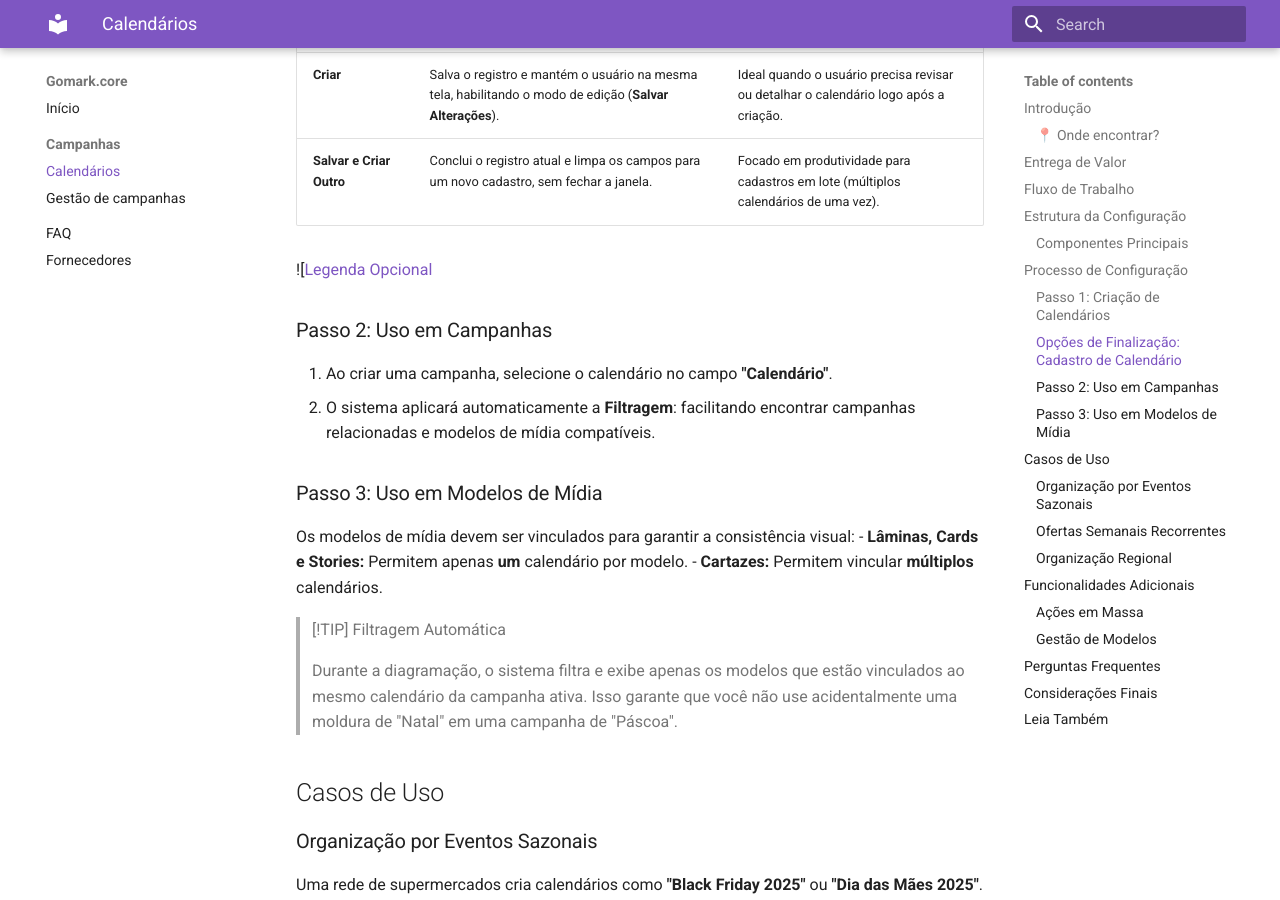
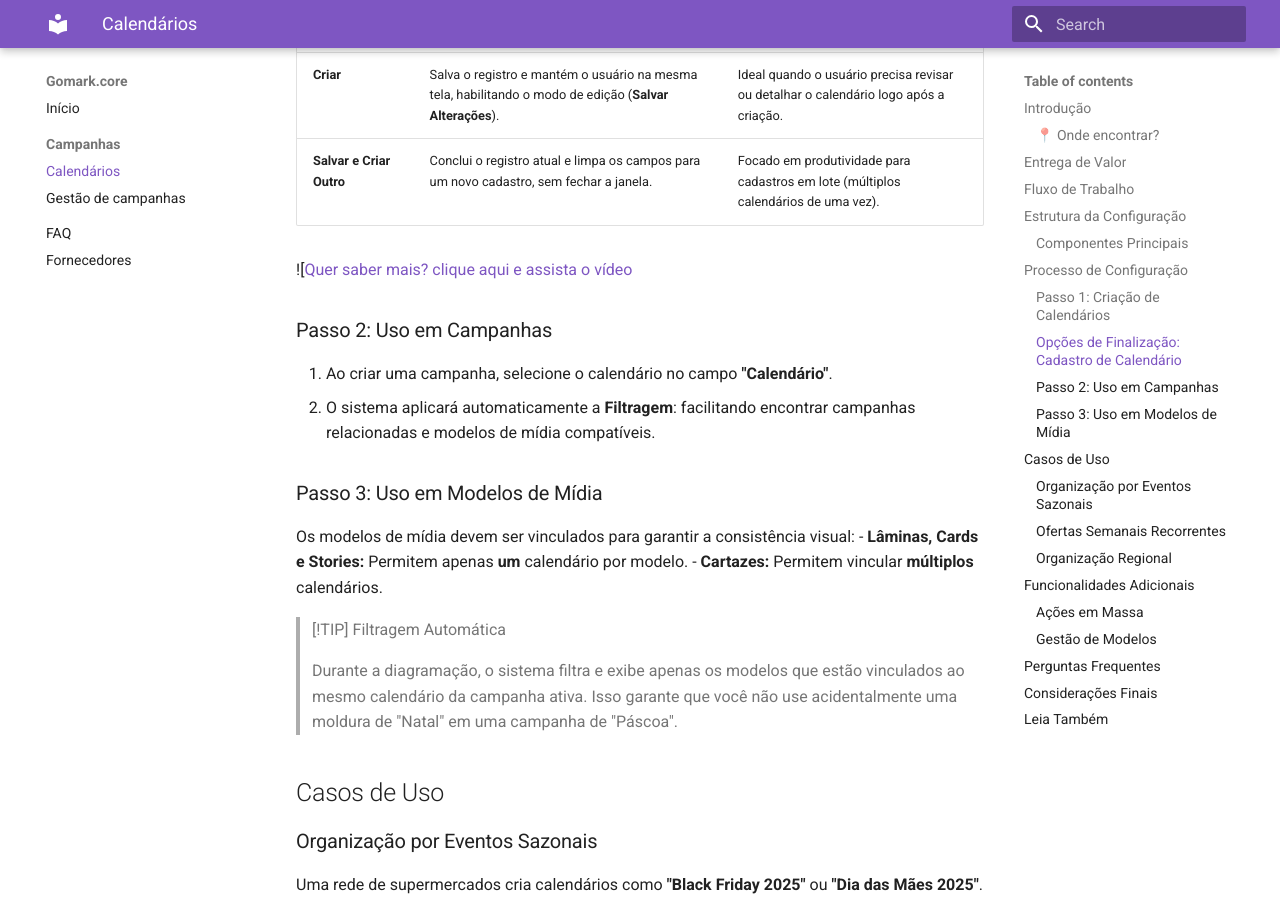
Before and after one commit to suporte552/documentacao, an MkDocs documentation site: the page built from docs/Campanhas/Calendários.md, in a window 1280 px wide and 900 px high, scrolled down 1883 px. Built offline with MkDocs 1.6.1 and Material for MkDocs 9.7.7, drawn with Linux system fonts in a browser that asks for light colours.

Commit message:
vault backup: 2026-03-24 15:41:00

```diff
--- a/docs/Campanhas/Calendários.md
+++ b/docs/Campanhas/Calendários.md
@@ -54,7 +54,7 @@ O **Calendário** é o seu braço direito no planejamento. Ele funciona como uma
 | **Salvar e Criar Outro** | Conclui o registro atual e limpa os campos para um novo cadastro, sem fechar a janela.                   | Focado em produtividade para cadastros em lote (múltiplos calendários de uma vez).   |
 
 
-![[Legenda Opcional](../images/Gravando%202026-03-24%20151016.mp4)
+![[Quer saber mais? clique aqui e assista o vídeo](../images/Gravando%202026-03-24%20151016.mp4)
 ### Passo 2: Uso em Campanhas
 1. Ao criar uma campanha, selecione o calendário no campo **"Calendário"**.
 2. O sistema aplicará automaticamente a **Filtragem**: facilitando encontrar campanhas relacionadas e modelos de mídia compatíveis.
```
